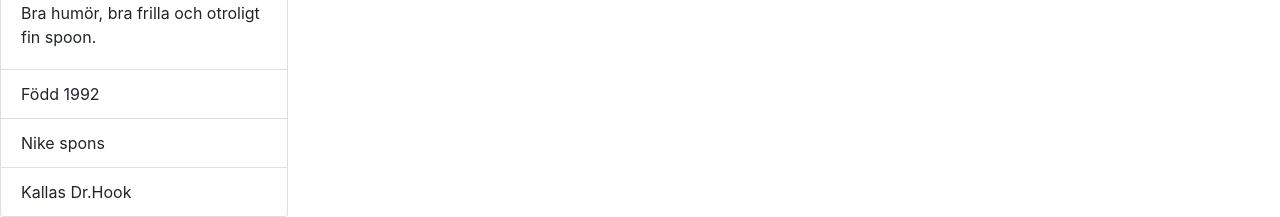
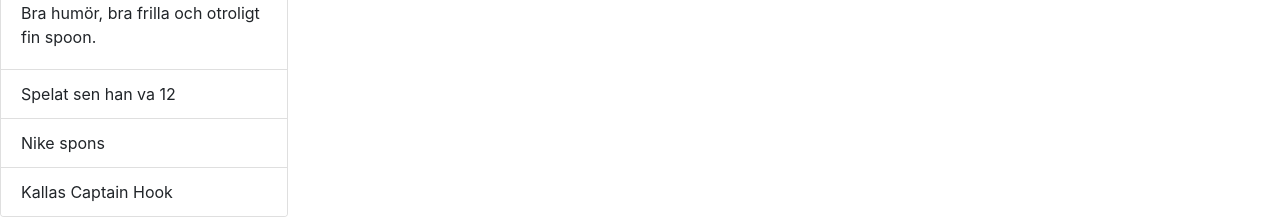
Before and after one commit to oscarnnn/alliansopen, a React (Create React App) app: page /tavlande in a window 1280 px wide. Shown: the part 692-909 px from the top of the page. Built offline with nearby package versions, Linux system fonts and the light colour scheme.

Commit message:
minor fix

```diff
--- a/src/components/Competitors/Competitors.js
+++ b/src/components/Competitors/Competitors.js
@@ -11,9 +11,9 @@ const competitor = () => (
       </Card.Text>
     </Card.Body>
     <ListGroup className="list-group-flush">
-      <ListGroupItem>Född 1992</ListGroupItem>
+      <ListGroupItem>Spelat sen han va 12</ListGroupItem>
       <ListGroupItem>Nike spons</ListGroupItem>
-      <ListGroupItem>Kallas Dr.Hook</ListGroupItem>
+      <ListGroupItem>Kallas Captain Hook</ListGroupItem>
     </ListGroup>
   </Card>
 );
```
